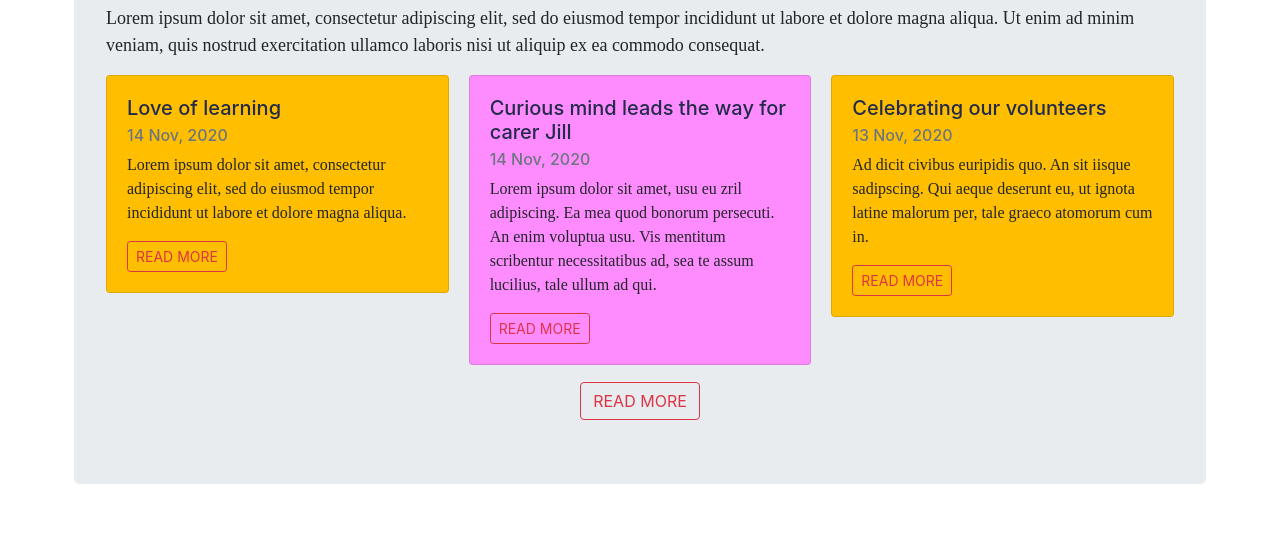
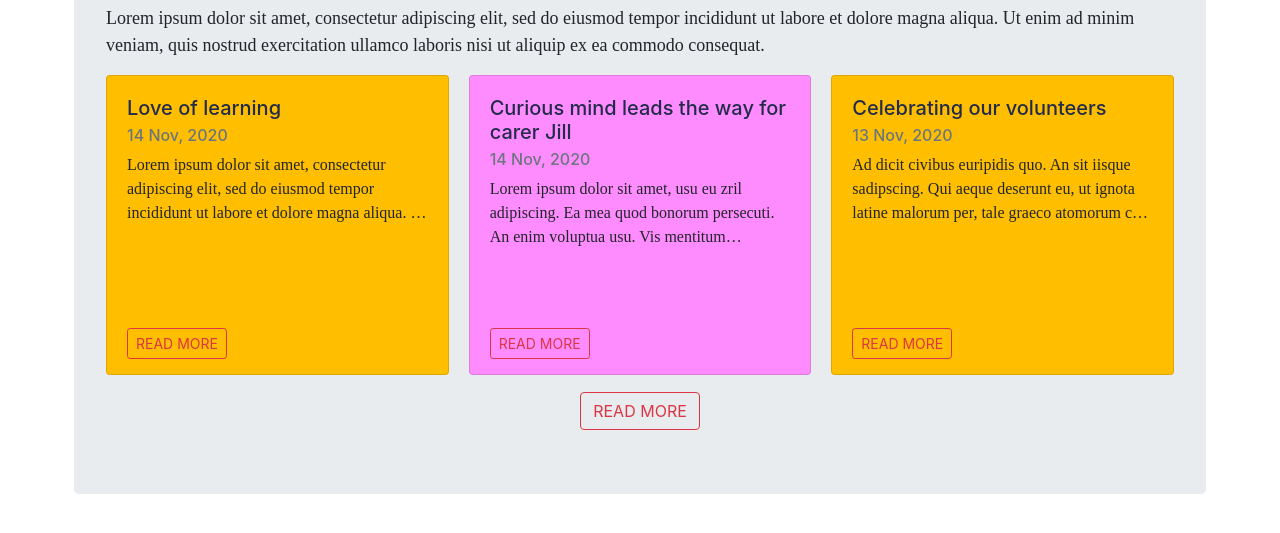
Before and after one commit to mparhiz/displayArticles, a React app: page / in a window 1280 px wide. Shown: the part 105-638 px from the top of the page. Built offline with nearby package versions, Linux system fonts and the light colour scheme.

Commit message:
applied the article modal and fixed card size

```diff
--- a/src/components/article/Article.js
+++ b/src/components/article/Article.js
@@ -1,27 +1,60 @@
 import React, { useState } from 'react';
 import './Article.scss';
-import { Card, Button } from 'react-bootstrap';
+import { Modal, Card, Button } from 'react-bootstrap';
+
+function ShowArticleModal(props) {
+	return (
+		<Modal
+			{...props}
+			size="lg"
+			aria-labelledby="contained-modal-title-vcenter"
+			centered
+		>
+			<Modal.Header closeButton>
+				<Modal.Title id="contained-modal-title-vcenter">
+					Article
+				</Modal.Title>
+			</Modal.Header>
+			<Modal.Body>
+				<h4>{props.article.title}</h4>
+				<p><small>{props.article.date}</small></p>
+				<p>{props.article.body}</p>
+			</Modal.Body>
+			<Modal.Footer>
+				<Button onClick={props.onHide}>Close</Button>
+			</Modal.Footer>
+		</Modal>
+	);
+};
 
 const Article = (props) => {
 	const { article , bgcIndex } = props;
-	const [isDisplayDesc, setDisplayDesc] = useState(false);
+	const [modalShow, setModalShow] = useState(false);
 
 	return (
-		<Card className={"bgc-" + bgcIndex}>
+		<>
+			<Card className={"card" + " bgc-" + bgcIndex}>
 				<Card.Body>
-				<Card.Title className="title">{article.title}</Card.Title>
+					<Card.Title className="card-title">{article.title}</Card.Title>
 					<Card.Subtitle className="mb-2 text-muted">{article.date}</Card.Subtitle>
-				<Card.Text className="cardContent">{article.body}</Card.Text>
-				{isDisplayDesc && <Card.Text className="cardContent">{article.description}</Card.Text>}
+					<Card.Text className="card-content">{article.body}</Card.Text>
 					<Button
+						className="card-button"
 						variant="outline-danger"
 						size="sm"
-					onClick={() => setDisplayDesc(!isDisplayDesc)}
+						onClick={() => setModalShow(true)}
 					>
-					{isDisplayDesc ? "READ LESS" : "READ MORE"}
+						READ MORE
 					</Button>
 				</Card.Body>
 			</Card>
+
+			<ShowArticleModal
+				show={modalShow}
+				article={article}
+        		onHide={() => setModalShow(false)}
+      		/>
+		</>
 	);
 }
 
--- a/src/components/article/Article.scss
+++ b/src/components/article/Article.scss
@@ -1,12 +1,25 @@
 @import "/src/variables.scss";
 
-.title {
-	color: #232B4B;
-}
+.card {
+	height: 300px;
 
-.cardContent {
-	font-family: $font;
-	font-size: $cardFontSize;
+	.card-title {
+		color: #232B4B;
+	}
+
+	.card-content {
+		font-family: $font;
+		font-size: $cardFontSize;
+		overflow: hidden;
+		display: -webkit-box;
+		-webkit-line-clamp: 3;
+		-webkit-box-orient: vertical;
+	}
+
+	.card-button {
+		position: absolute;
+		bottom: 15px;
+	}
 }
 
 .bgc-0 {
--- a/src/mockData/articlesData.js
+++ b/src/mockData/articlesData.js
@@ -3,8 +3,8 @@ const articlesData = [
 		title: 'Love of learning',
 		date: "14 Nov, 2020",
 		body: `Lorem ipsum dolor sit amet, consectetur adipiscing elit,
-			sed do eiusmod tempor incididunt ut labore et dolore magna aliqua.`,
-		description: `Ut enim ad minim veniam, quis nostrud exercitation
+			sed do eiusmod tempor incididunt ut labore et dolore magna aliqua.
+			Ut enim ad minim veniam, quis nostrud exercitation
 			ullamco laboris nisi ut aliquip ex ea commodo consequat.
 			Duis aute irure dolor in reprehenderit in voluptate velit
 			esse cillum dolore eu fugiat nulla pariatur. Excepteur
@@ -16,8 +16,8 @@ const articlesData = [
 		date: "14 Nov, 2020",
 		body: `Lorem ipsum dolor sit amet, usu eu zril adipiscing. Ea mea quod
 			bonorum persecuti. An enim voluptua usu. Vis mentitum scribentur
-			necessitatibus ad, sea te assum lucilius, tale ullum ad qui.`,
-		description: `Vim alia ocurreret honestatis eu, ne eripuit atomorum
+			necessitatibus ad, sea te assum lucilius, tale ullum ad qui.
+			Vim alia ocurreret honestatis eu, ne eripuit atomorum
 			conclusionemque ius, mei ex luptatum sadipscing. Pri te nonumy
 			oportere, at simul pericula cum. Eu euismod delicata per. Te assum
 			nihil vocent sed, duo voluptua phaedrum te. Ut mea cetero repudiandae
@@ -28,8 +28,8 @@ const articlesData = [
 		date: "13 Nov, 2020",
 		body: `Ad dicit civibus euripidis quo. An sit iisque sadipscing.
 			Qui aeque deserunt eu, ut ignota latine malorum per, tale graeco
-			atomorum cum in.`,
-		description: `Ne iriure perpetua periculis has, ut inani phaedrum
+			atomorum cum in.
+			Ne iriure perpetua periculis has, ut inani phaedrum
 			ullamcorper vim, feugiat senserit eam id. Ne tempor voluptatibus
 			sed, te sanctus adolescens has, ad duo sumo elitr prompta.`
 	},
@@ -37,8 +37,8 @@ const articlesData = [
 		title: 'Love of learning',
 		date: "13 Nov, 2020",
 		body: `Eum mundi quidam fabellas ea. Vim in prompta maiorum, vim
-			percipit menandri appellantur ex, an sint idque ornatus his.`,
-		description: `Per ei mazim putant minimum. Ne soluta fabulas vis,
+			percipit menandri appellantur ex, an sint idque ornatus his.
+			Per ei mazim putant minimum. Ne soluta fabulas vis,
 			nec vivendo suscipit et, mei paulo altera ne. Has te ornatus
 			rationibus inciderint, ius ei sonet dolore integre, an ignota
 			vidisse nam.`
@@ -50,17 +50,15 @@ const articlesData = [
 			Ad quas homero deserunt sit, quas noster comprehensam usu ei.
 			Nonumes liberavisse vim ex. Aliquip probatus delicatissimi in nec,
 			ex splendide deterruisset nec. Purto velit scribentur ius te, ut
-			dolore nostrum qui.Eum mundi quidam fabellas ea.`,
-		description: `Vim in prompta maiorum, vim percipit menandri
-			appellantur ex, an sint idque ornatus his.`
+			dolore nostrum qui.Eum mundi quidam fabellas ea. Vim in prompta
+			maiorum, vim percipit menandri appellantur ex, an sint idque ornatus his.`
 	},
 	{
 		title: 'Love of learning',
 		date: "12 Nov, 2020",
 		body: `Ad dicit civibus euripidis quo. An sit iisque sadipscing.
 			Qui aeque deserunt eu, ut ignota latine malorum per, tale graeco
-			atomorum cum in.`,
-		description: `Ne iriure perpetua periculis has, ut inani phaedrum
+			atomorum cum in. Ne iriure perpetua periculis has, ut inani phaedrum
 			ullamcorper vim, feugiat senserit eam id. Ne tempor voluptatibus
 			sed, te sanctus adolescens has, ad duo sumo elitr prompta.`
 	},
@@ -71,17 +69,15 @@ const articlesData = [
 			Ad quas homero deserunt sit, quas noster comprehensam usu ei.
 			Nonumes liberavisse vim ex. Aliquip probatus delicatissimi in nec,
 			ex splendide deterruisset nec. Purto velit scribentur ius te, ut
-			dolore nostrum qui.Eum mundi quidam fabellas ea.`,
-		description: `Vim in prompta maiorum, vim percipit menandri
-			appellantur ex, an sint idque ornatus his.`
+			dolore nostrum qui.Eum mundi quidam fabellas ea. Vim in prompta
+			maiorum, vim percipit menandri appellantur ex, an sint idque ornatus his.`
 	},
 	{
 		title: 'Curious mind leads the way for carer Jill',
 		date: "24 Oct, 2020",
 		body: `Ad dicit civibus euripidis quo. An sit iisque sadipscing.
 			Qui aeque deserunt eu, ut ignota latine malorum per, tale graeco
-			atomorum cum in.`,
-		description: `Ne iriure perpetua periculis has, ut inani phaedrum
+			atomorum cum in. Ne iriure perpetua periculis has, ut inani phaedrum
 			ullamcorper vim, feugiat senserit eam id. Ne tempor voluptatibus
 			sed, te sanctus adolescens has, ad duo sumo elitr prompta.`
 	}
```
Lines whose indentation alone changed are shown as unchanged.
